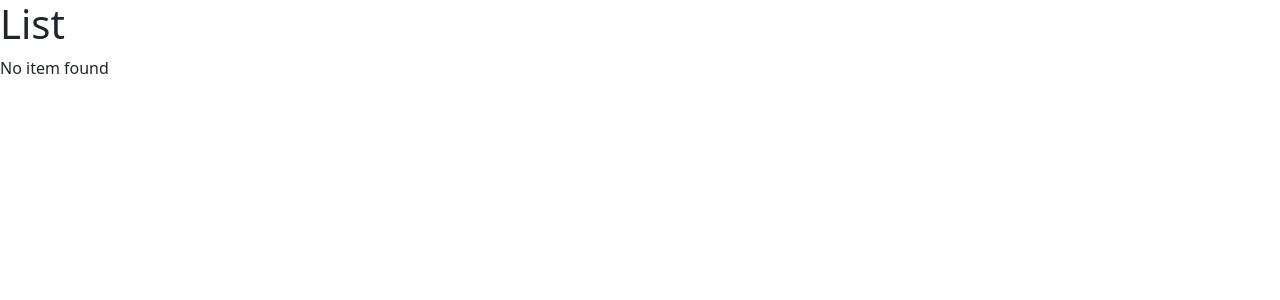
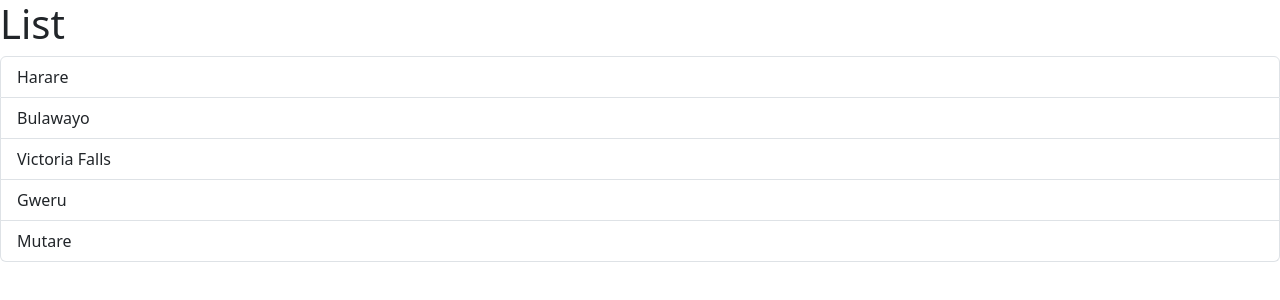
Before and after one commit to AbigirlMuchineripi/react-tutorial, a React (Vite) app: page / in a window 1280 px wide. Shown: the top 300 px of the page. Built offline with nearby package versions, Linux system fonts and the light colour scheme.

Commit message:
Markup JSX Event handlers

```diff
--- a/src/components/ListGroup.tsx
+++ b/src/components/ListGroup.tsx
@@ -1,14 +1,22 @@
+import { MouseEvent } from "react";
 function ListGroup() {
   let items = ["Harare", "Bulawayo", "Victoria Falls", "Gweru", "Mutare"];
-  items = [];
 
+  //Event handler
+  const handleClick  = (event: MouseEvent) => console.log(event);
   return (
     <>
       <h1>List</h1>
       {items.length === 0 && <p>No item found</p>}
       <ul className="list-group">
-        {items.map((item) => (
-          <li key={item}>{item}</li>
+        {items.map((item, index) => (
+          <li
+            className="list-group-item"
+            key={item}
+            onClick={handleClick}
+          >
+            {item}
+          </li>
         ))}
       </ul>
     </>
```
